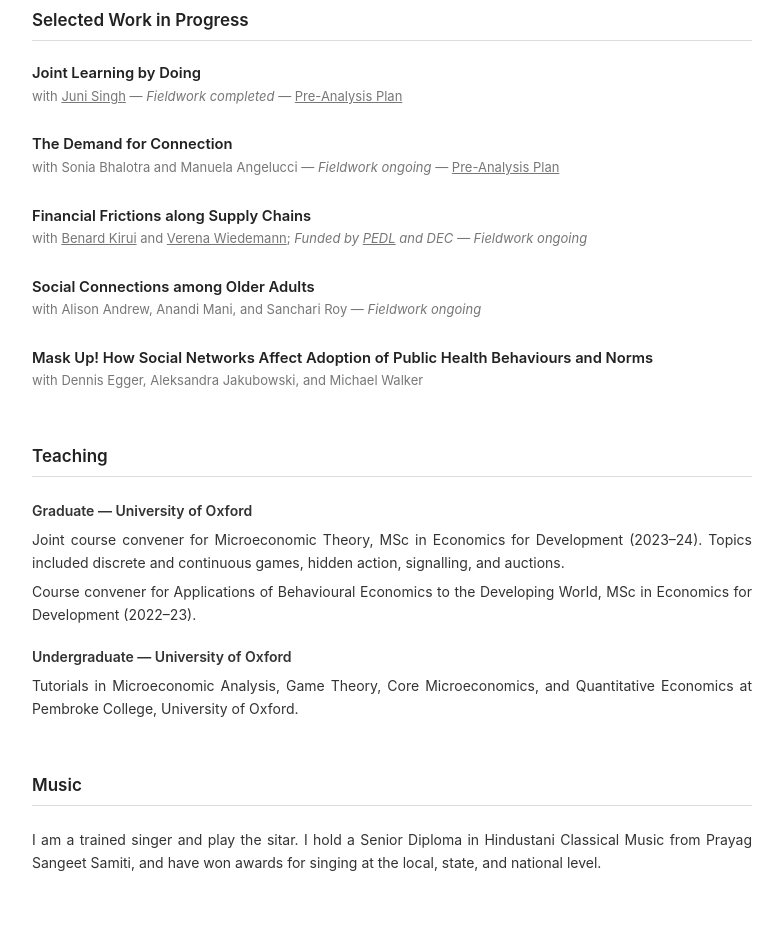
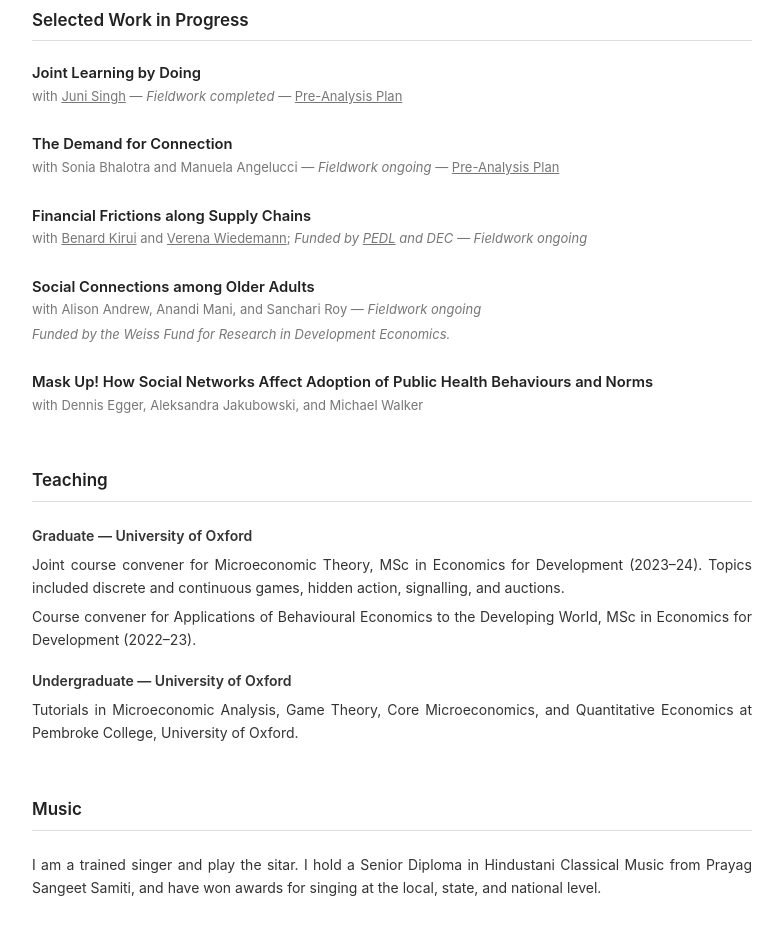
Before and after one commit to vatsalecon/vatsalecon.github.io, a plain HTML site: page index.html in a window 1280 px wide. Shown: the part 1195-2130 px from the top of the page, without its empty margins (286-1069 px from the left). Drawn offline with Linux system fonts and the light colour scheme.

Commit message:
Credit the Weiss Fund for the older adults project

```diff
--- a/index.html
+++ b/index.html
@@ -462,6 +462,7 @@
         <li>
           <p class="paper-title">Social Connections among Older Adults</p>
           <p class="paper-meta">with Alison Andrew, Anandi Mani, and Sanchari Roy &mdash; <em>Fieldwork ongoing</em></p>
+          <p class="paper-meta"><em>Funded by the Weiss Fund for Research in Development Economics.</em></p>
         </li>
         <li>
           <p class="paper-title">Mask Up! How Social Networks Affect Adoption of Public Health Behaviours and Norms</p>
```
